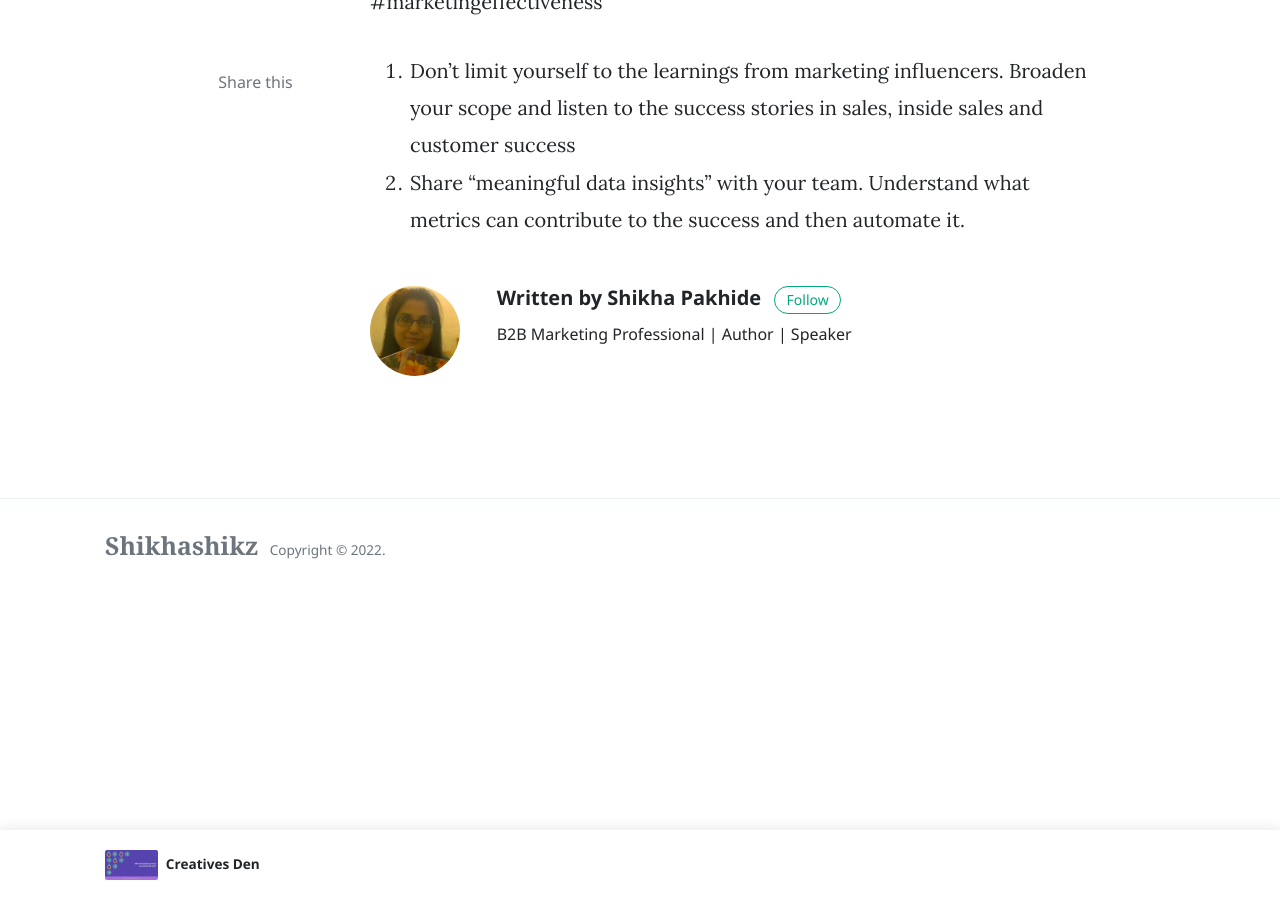
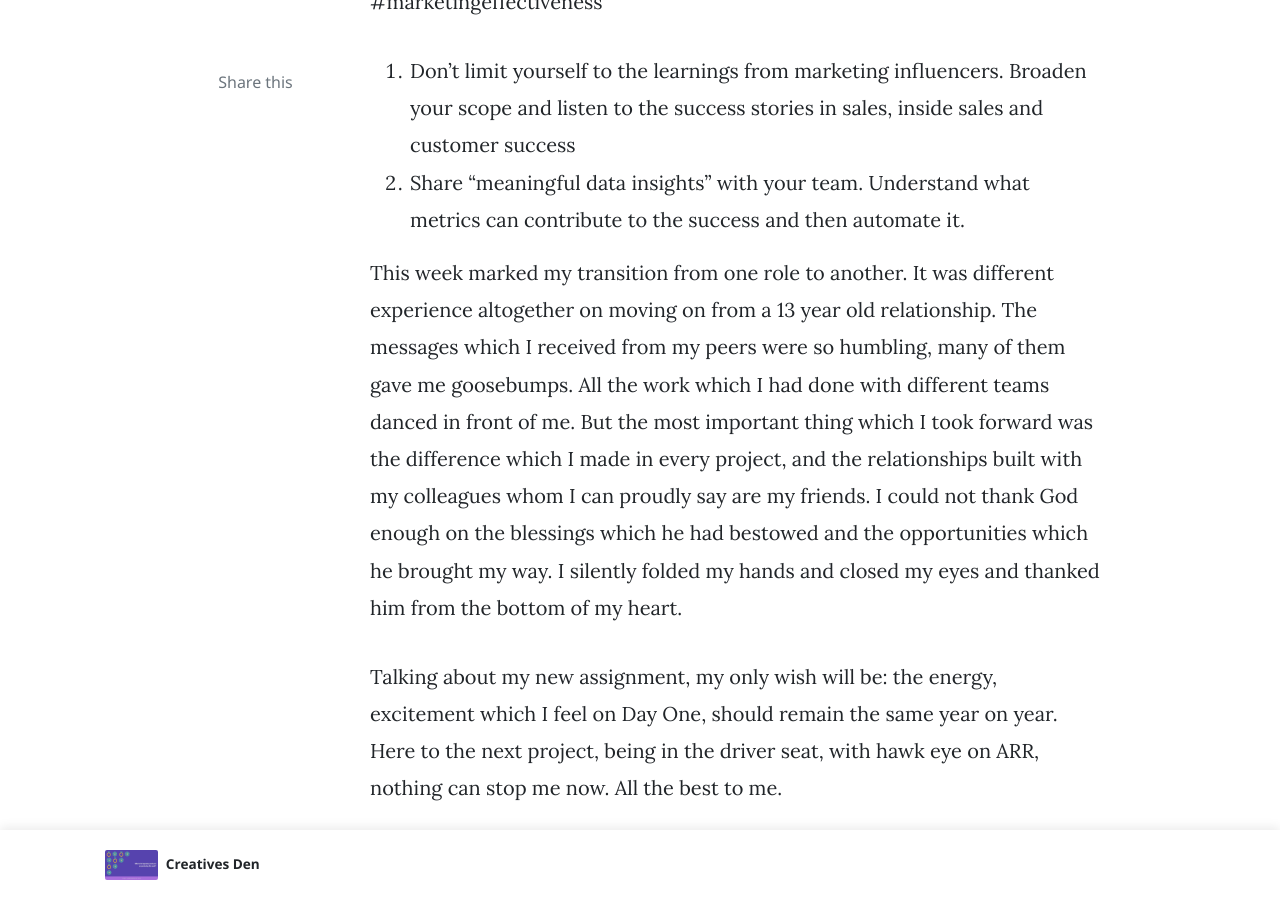
Before and after one commit to shikhashikz/shikhashikz.github.io, a Jekyll site: the page built from _posts/2022-01-31-Let-the-game-begin.md, in a window 1280 px wide and 900 px high, scrolled down 764 px. Built offline with Jekyll 4.4.1, drawn with Linux system fonts in a browser that asks for light colours; nearby versions of some CDN libraries; comment, search, counter and statistics services are not loaded.

Commit message:
Update 2022-01-31-Let-the-game-begin.md

```diff
--- a/_posts/2022-01-31-Let-the-game-begin.md
+++ b/_posts/2022-01-31-Let-the-game-begin.md
@@ -15,3 +15,7 @@ After a week of sickness, back on the learning curve and starting with what kick
 #marketingeffectiveness
 1. Don't limit yourself to the learnings from marketing influencers. Broaden your scope and listen to the success stories in sales, inside sales and customer success
 2. Share "meaningful data insights" with your team. Understand what metrics can contribute to the success and then automate it.
+
+This week marked my transition from one role to another. It was different experience altogether on moving on from a 13 year old relationship. The messages which I received from my peers were so humbling, many of them gave me goosebumps. All the work which I had done with different teams danced in front of me. But the most important thing which I took forward was the difference which I made in every project, and the relationships built with my colleagues whom I can proudly say are my friends. I could not thank God enough on the blessings which he had bestowed and the opportunities which he brought my way. I silently folded my hands and closed my eyes and thanked him from the bottom of my heart.
+
+Talking about my new assignment, my only wish will be: the energy, excitement which I feel on Day One, should remain the same year on year. Here to the next project, being in the driver seat, with hawk eye on ARR, nothing can stop me now. All the best to me.
```
